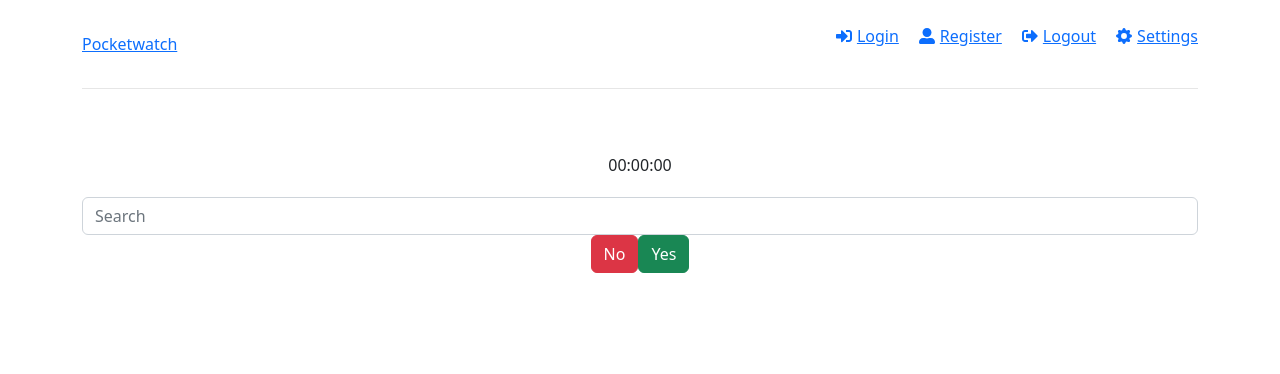
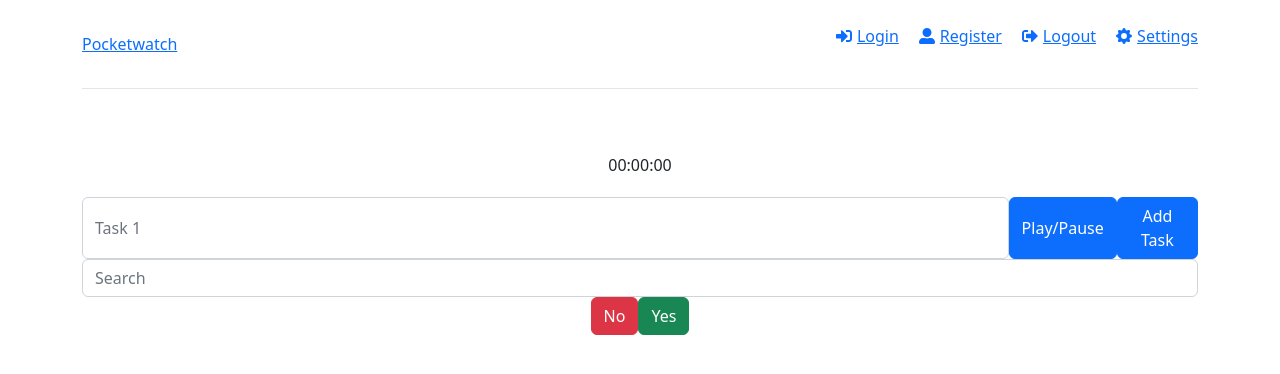
Before and after one commit to constellationz/pocketwatch, a React (Create React App) app in the folder frontend/: page / in a window 1280 px wide. Shown: the top 374 px of the page. Built offline with nearby package versions, Linux system fonts and the light colour scheme.

Commit message:
Add current task component

```diff
--- /dev/null
+++ b/frontend/src/components/CurrentTask.js
@@ -0,0 +1,13 @@
+import Button from "react-bootstrap/Button";
+
+const CurrentTask = ({ props }) => {
+  return (
+    <div className="d-flex justify-content-center">
+      <input className="form-control" placeholder={props.name} />
+      <Button id="media-control">Play/Pause</Button>
+      <Button id="add-task">Add Task</Button>
+    </div>
+  );
+};
+
+export default CurrentTask;
--- a/frontend/src/pages/Dashboard.jsx
+++ b/frontend/src/pages/Dashboard.jsx
@@ -2,6 +2,7 @@
 // Main timer/dashboard page
 
 import Timer from "../components/Timer";
+import CurrentTask from "../components/CurrentTask";
 import Search from "../components/Search";
 import ModalButtons from "../components/ModalButtons";
 
@@ -14,6 +15,7 @@ function Dashboard() {
   return (
     <div>
       <Timer time={currentTask.timeElapsed} />
+      <CurrentTask props={currentTask}/>
       <Search taskName={currentTask.name} />
       <ModalButtons successText="Yes" dangerText="No" />
     </div>
```
